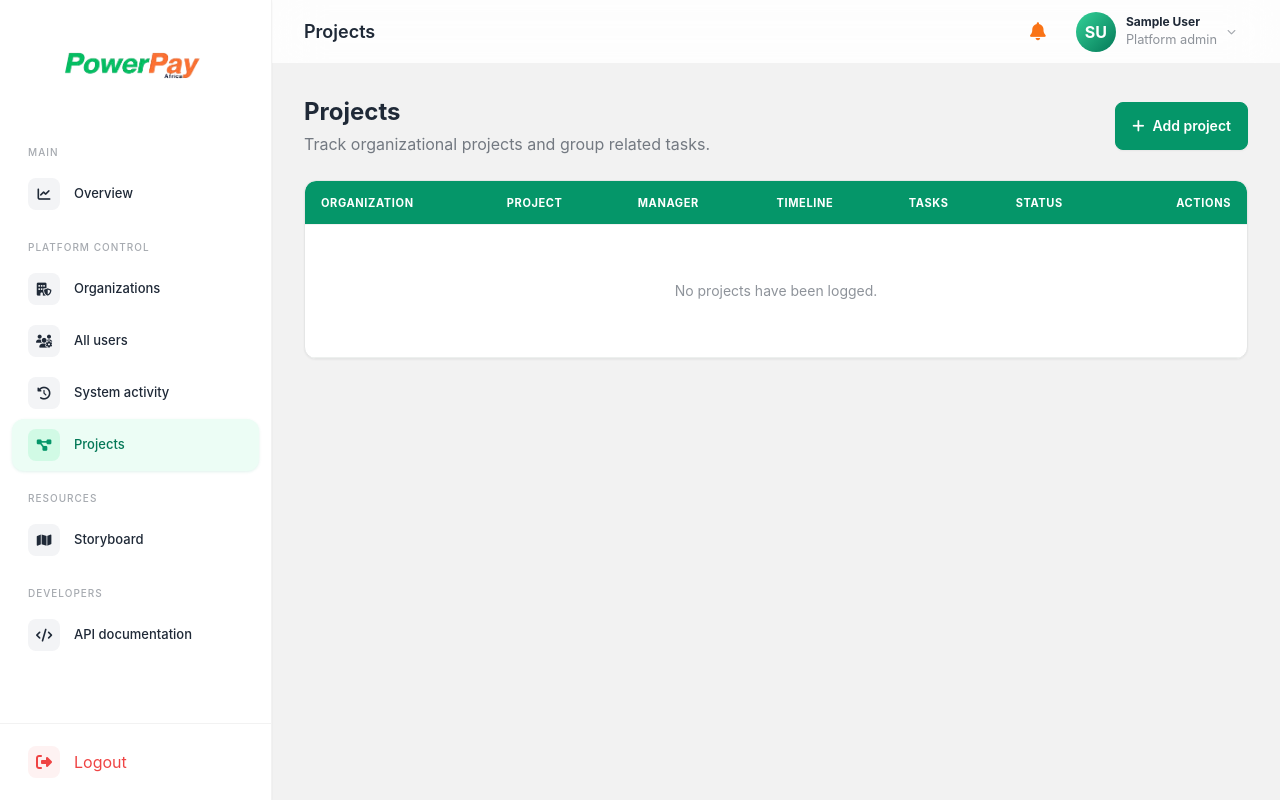
After one commit to Tarimo077/PowerpayERP, a Django app: page /projects/ in a window 1280 px wide. The commit adds this page. Run offline with Django 5.2, Linux system fonts and the light colour scheme; the visitor is signed in with stand-in values (Sample User, id 1); data comes from the database, SQL or seed files in the repository; data that the repository does not hold is empty; parts of the project's set-up code (start-up, migrations or seed data) failed here and were passed over; some libraries are stand-ins or nearby versions.

Commit message:
added projects and attached them to timesheets and tasks

```diff
--- a/erp/admin.py
+++ b/erp/admin.py
@@ -22,6 +22,7 @@ from .models import (
     PaymentVoucherLine,
     PaymentVoucherReceipt,
     Profile,
+    Project,
     Task,
     Timesheet,
     TimesheetEntry,
@@ -66,6 +67,7 @@ MODELS = [
     Organization,
     Department,
     Profile,
+    Project,
     Task,
     Timesheet,
     TimesheetEntry,
--- a/erp/api_urls.py
+++ b/erp/api_urls.py
@@ -6,6 +6,7 @@ from drf_spectacular.views import SpectacularAPIView, SpectacularSwaggerView
 from .api import (
     DocumentViewSet,
     IsPlatformAdminOrOrganizationAdmin,
+    ProjectViewSet,
     TaskViewSet,
     TimesheetViewSet,
 )
@@ -16,6 +17,7 @@ from .api_auth import (
 )
 
 router = DefaultRouter()
+router.register("projects", ProjectViewSet, basename="api-project")
 router.register("tasks", TaskViewSet, basename="api-task")
 router.register("timesheets", TimesheetViewSet, basename="api-timesheet")
 router.register("documents", DocumentViewSet, basename="api-document")
--- a/erp/forms.py
+++ b/erp/forms.py
@@ -26,6 +26,7 @@ from .models import (
     PaymentVoucher,
     PaymentVoucherLine,
     Profile,
+    Project,
     Task,
     Timesheet,
     TimesheetEntry,
@@ -258,6 +259,7 @@ class TaskForm(StyledForm, forms.ModelForm):
             "description",
             "instructions",
             "assigned_to",
+            "project",
             "department",
             "priority",
             "start_date",
@@ -289,9 +291,76 @@ class TaskForm(StyledForm, forms.ModelForm):
         self.fields["department"].queryset = Department.objects.filter(
             organization=organization
         )
+        self.fields["project"].queryset = Project.objects.filter(
+            organization=organization
+        ).exclude(status="cancelled")
+        self.fields["project"].required = False
+        self.fields["project"].empty_label = "No project"
 
     def clean_attachment(self):
         return validate_business_upload(self.cleaned_data.get("attachment"))
+
+
+class ProjectForm(StyledForm, forms.ModelForm):
+    class Meta:
+        model = Project
+        fields = [
+            "organization",
+            "name",
+            "code",
+            "description",
+            "status",
+            "start_date",
+            "end_date",
+            "project_manager",
+        ]
+        widgets = {
+            "description": forms.Textarea(attrs={"rows": 3}),
+            "start_date": forms.DateInput(attrs={"type": "date"}),
+            "end_date": forms.DateInput(attrs={"type": "date"}),
+        }
+
+    def __init__(self, *args, organization=None, platform_admin=False, **kwargs):
+        super().__init__(*args, **kwargs)
+        self.fields["organization"].queryset = Organization.objects.filter(
+            is_active=True
+        ).order_by("name")
+        if not platform_admin:
+            self.fields["organization"].queryset = Organization.objects.filter(
+                pk=getattr(organization, "pk", None)
+            )
+            self.fields["organization"].initial = organization
+            self.fields["organization"].widget = forms.HiddenInput()
+        elif self.instance.pk:
+            self.fields["organization"].disabled = True
+        selected_org = organization or getattr(self.instance, "organization", None)
+        selected_org_id = getattr(selected_org, "pk", None)
+        if self.is_bound:
+            selected_org_id = self.data.get("organization") or selected_org_id
+        managers = Profile.objects.filter(user__is_active=True)
+        if selected_org_id:
+            managers = managers.filter(organization_id=selected_org_id)
+        elif not platform_admin:
+            managers = managers.none()
+        self.fields["project_manager"].queryset = managers.select_related(
+            "user", "organization"
+        )
+        self.fields["project_manager"].required = False
+        self.fields["project_manager"].empty_label = "No project manager"
+
+    def clean_code(self):
+        return self.cleaned_data["code"].strip().upper()
+
+    def clean(self):
+        cleaned_data = super().clean()
+        organization = cleaned_data.get("organization")
+        manager = cleaned_data.get("project_manager")
+        if manager and organization and manager.organization_id != organization.id:
+            self.add_error(
+                "project_manager",
+                "Project manager belongs to another organization.",
+            )
+        return cleaned_data
 
 
 class TaskStatusForm(StyledForm, forms.Form):
@@ -312,6 +381,21 @@ class TaskStatusForm(StyledForm, forms.Form):
 
 
 class TimesheetForm(StyledForm, forms.ModelForm):
+    project_scope = forms.ChoiceField(
+        choices=[
+            ("all", "All projects and tasks without a project"),
+            ("selected", "Only selected projects"),
+        ],
+        initial="all",
+        label="Tasks to prefill",
+        required=False,
+    )
+    projects = forms.ModelMultipleChoiceField(
+        queryset=Project.objects.none(),
+        required=False,
+        widget=forms.CheckboxSelectMultiple,
+        help_text="Used only when ‘Only selected projects’ is chosen.",
+    )
     month = forms.ChoiceField(
         choices=[(number, calendar.month_name[number]) for number in range(1, 13)]
     )
@@ -357,7 +441,12 @@ class TimesheetForm(StyledForm, forms.ModelForm):
         self.fields["place_of_assignment"].help_text = (
             "Defaults to Kenya; change it when the assignment is elsewhere."
         )
+        self.fields["projects"].queryset = Project.objects.filter(
+            organization=organization
+        ).exclude(status="cancelled")
         if self.instance.pk:
+            self.fields.pop("project_scope")
+            self.fields.pop("projects")
             self.fields["month"].initial = self.instance.period_start.month
             self.fields["year"].initial = self.instance.period_start.year
             self.fields["month"].disabled = True
@@ -372,6 +461,8 @@ class TimesheetForm(StyledForm, forms.ModelForm):
             [
                 "month",
                 "year",
+                "project_scope",
+                "projects",
                 "service_contract",
                 "financing",
                 "contract_number",
@@ -404,6 +495,8 @@ class TimesheetForm(StyledForm, forms.ModelForm):
             raise forms.ValidationError(
                 f"A timesheet already exists for {calendar.month_name[int(month)]} {year}."
             )
+        if d.get("project_scope") == "selected" and not d.get("projects"):
+            self.add_error("projects", "Select at least one project to prefill.")
         return d
 
     def clean_expert_signature(self):
@@ -541,6 +634,21 @@ class TimesheetRequestForm(StyledForm, forms.Form):
             }
         ),
     )
+    project_scope = forms.ChoiceField(
+        choices=[
+            ("all", "All projects and tasks without a project"),
+            ("selected", "Only selected projects"),
+        ],
+        initial="all",
+        label="Tasks to prefill",
+        required=False,
+    )
+    projects = forms.ModelMultipleChoiceField(
+        queryset=Project.objects.none(),
+        required=False,
+        widget=forms.CheckboxSelectMultiple,
+        help_text="Used only when ‘Only selected projects’ is chosen.",
+    )
 
     def __init__(
         self,
@@ -564,6 +672,18 @@ class TimesheetRequestForm(StyledForm, forms.Form):
             self.fields["employee"].initial = [selected_employee]
         self.fields["month"].initial = [str(timezone.localdate().month)]
         self.fields["due_date"].initial = timezone.localdate() + timedelta(days=3)
+        self.fields["projects"].queryset = Project.objects.filter(
+            organization=organization
+        ).exclude(status="cancelled")
+
+    def clean(self):
+        cleaned_data = super().clean()
+        if (
+            cleaned_data.get("project_scope") == "selected"
+            and not cleaned_data.get("projects")
+        ):
+            self.add_error("projects", "Select at least one project to prefill.")
+        return cleaned_data
 
     def clean_due_date(self):
         due = self.cleaned_data["due_date"]
--- a/erp/urls.py
+++ b/erp/urls.py
@@ -85,6 +85,9 @@ urlpatterns = [
         name="platform_user_status",
     ),
     path("platform/activity/", views.platform_activity, name="platform_activity"),
+    path("projects/", views.projects, name="projects"),
+    path("projects/new/", views.project_create, name="project_create"),
+    path("projects/<int:pk>/edit/", views.project_edit, name="project_edit"),
     path("tasks/", views.tasks, name="tasks"),
     path("tasks/new/", views.task_create, name="task_create"),
     path("tasks/<int:pk>/", views.task_detail, name="task_detail"),
--- a/erp/views.py
+++ b/erp/views.py
@@ -66,7 +66,8 @@ def _audit(request, action, obj):
     if status_value is not None:
         details["status"] = status_value
     AuditLog.objects.create(
-        organization=getattr(p, "organization", None),
+        organization=getattr(p, "organization", None)
+        or getattr(obj, "organization", None),
         actor=request.user,
         action=action,
         entity_type=obj.__class__.__name__,
@@ -713,21 +714,103 @@ def tasks(request):
 
     q = request.GET.get("q", "")
     status = request.GET.get("status", "")
+    project = request.GET.get("project", "")
 
     if q:
         qs = qs.filter(
             Q(title__icontains=q)
             | Q(description__icontains=q)
             | Q(assigned_to__user__first_name__icontains=q)
+            | Q(project__name__icontains=q)
+            | Q(project__code__icontains=q)
         )
     if status:
         qs = qs.filter(status=status)
+    if project:
+        qs = qs.filter(project_id=project)
 
     task_rows = list(qs)
     for task in task_rows:
         task.can_change_status = bool(_task_status_choices(task, p))
     return render(
-        request, "erp/task_list.html", {"tasks": task_rows, "statuses": Task.STATUSES}
+        request,
+        "erp/task_list.html",
+        {
+            "tasks": task_rows,
+            "statuses": Task.STATUSES,
+            "projects": Project.objects.filter(organization=p.organization),
+        },
+    )
+
+
+@login_required
+def projects(request):
+    profile = getattr(request.user, "profile", None)
+    queryset = Project.objects.select_related(
+        "organization", "project_manager__user"
+    ).annotate(task_count=Count("tasks"))
+    if not request.user.is_superuser:
+        if not profile or not profile.organization_id:
+            return HttpResponse(status=403)
+        queryset = queryset.filter(organization=profile.organization)
+    return render(request, "erp/project_list.html", {"projects": queryset})
+
+
+@login_required
+@roles_allowed("admin")
+@transaction.atomic
+def project_create(request):
+    profile = getattr(request.user, "profile", None)
+    organization = None if request.user.is_superuser else profile.organization
+    form = ProjectForm(
+        request.POST or None,
+        organization=organization,
+        platform_admin=request.user.is_superuser,
+    )
+    if request.method == "POST" and form.is_valid():
+        project = form.save(False)
+        if organization:
+            project.organization = organization
+        project.full_clean()
+        project.save()
+        _audit(request, "project_created", project)
+        messages.success(request, f"Project {project.code} created.")
+        return redirect(
+            "project_create" if request.POST.get("_add_another") else "projects"
+        )
+    return render(
+        request,
+        "erp/form.html",
+        {"form": form, "title": "Add project", "submit": "Create project"},
+    )
+
+
+@login_required
+@roles_allowed("admin")
+@transaction.atomic
+def project_edit(request, pk):
+    profile = getattr(request.user, "profile", None)
+    queryset = Project.objects.select_for_update()
+    if not request.user.is_superuser:
+        queryset = queryset.filter(organization=profile.organization)
+    project = get_object_or_404(queryset, pk=pk)
+    form = ProjectForm(
+        request.POST or None,
+        instance=project,
+        organization=project.organization,
+        platform_admin=request.user.is_superuser,
+    )
+    if request.method == "POST" and form.is_valid():
+        project = form.save(False)
+        project.full_clean()
+        project.save()
+        _audit(request, "project_updated", project)
+        messages.success(request, f"Project {project.code} updated.")
+        return redirect("projects")
+    return render(
+        request,
+        "erp/form.html",
+        {"form": form, "title": "Edit project", "submit": "Save changes"},
     )
 
 
@@ -965,6 +1048,10 @@ def timesheet_create(request):
             Q(actual_completed_at__isnull=True)
             | Q(actual_completed_at__date__gte=obj.period_start)
         )
+        if form.cleaned_data.get("project_scope") == "selected":
+            assigned_tasks = assigned_tasks.filter(
+                project__in=form.cleaned_data["projects"]
+            )
         prefilled = _prefilled_timesheet_entries(obj, assigned_tasks)
         if prefilled:
             TimesheetEntry.objects.bulk_create(prefilled)
@@ -1570,6 +1657,10 @@ def timesheet_request(request):
                             Q(actual_completed_at__isnull=True)
                             | Q(actual_completed_at__date__gte=period_start)
                         )
+                        if form.cleaned_data.get("project_scope") == "selected":
+                            assigned = assigned.filter(
+                                project__in=form.cleaned_data["projects"]
+                            )
                         TimesheetEntry.objects.bulk_create(
                             _prefilled_timesheet_entries(sheet, assigned)
                         )
--- a/templates/base.html
+++ b/templates/base.html
@@ -319,12 +319,12 @@
           {% if user.is_superuser %}<p class="px-4 pt-5 pb-2 text-[10px] uppercase tracking-widest text-base-content/40">Platform control</p><a href="{% url 'platform_organizations' %}"
    class="side-link flex items-center gap-3.5 px-4 py-2.5 rounded-xl {% if '/platform/organizations/' in request.path %}active{% endif %}"><span class="nav-icon w-8 h-8 rounded-lg grid place-items-center"><i class="fa-solid fa-building-shield"></i></span>Organizations</a><a href="{% url 'platform_users' %}"
    class="side-link flex items-center gap-3.5 px-4 py-2.5 rounded-xl {% if '/platform/users/' in request.path %}active{% endif %}"><span class="nav-icon w-8 h-8 rounded-lg grid place-items-center"><i class="fa-solid fa-users-gear"></i></span>All users</a><a href="{% url 'platform_activity' %}"
-   class="side-link flex items-center gap-3.5 px-4 py-2.5 rounded-xl {% if '/platform/activity/' in request.path %}active{% endif %}"><span class="nav-icon w-8 h-8 rounded-lg grid place-items-center"><i class="fa-solid fa-clock-rotate-left"></i></span>System activity</a><p class="px-4 pt-5 pb-2 text-[10px] uppercase tracking-widest text-base-content/40">Resources</p><a href="{% url 'storyboard' %}"
+   class="side-link flex items-center gap-3.5 px-4 py-2.5 rounded-xl {% if '/platform/activity/' in request.path %}active{% endif %}"><span class="nav-icon w-8 h-8 rounded-lg grid place-items-center"><i class="fa-solid fa-clock-rotate-left"></i></span>System activity</a><a href="{% url 'projects' %}" class="side-link flex items-center gap-3.5 px-4 py-2.5 rounded-xl {% if '/projects/' in request.path %}active{% endif %}"><span class="nav-icon w-8 h-8 rounded-lg grid place-items-center"><i class="fa-solid fa-diagram-project"></i></span>Projects</a><p class="px-4 pt-5 pb-2 text-[10px] uppercase tracking-widest text-base-content/40">Resources</p><a href="{% url 'storyboard' %}"
    class="side-link flex items-center gap-3.5 px-4 py-2.5 rounded-xl {% if '/storyboard/' in request.path %}active{% endif %}"><span class="nav-icon w-8 h-8 rounded-lg grid place-items-center"><i class="fa-solid fa-map"></i></span>Storyboard</a>{% endif %}
           {% if not user.is_superuser %}
             <p class="px-4 pt-5 pb-2 text-[10px] uppercase tracking-widest text-base-content/40">Work</p><a href="{% url 'chats' %}"
    class="side-link flex items-center gap-3.5 px-4 py-2.5 rounded-xl {% if '/chats/' in request.path %}active{% endif %}"><span class="nav-icon w-8 h-8 rounded-lg grid place-items-center"><i class="fa-solid fa-comments"></i></span><span class="flex-1">Chats</span>{% if unread_chat_count %}<span class="badge badge-primary badge-sm text-white">{{ unread_chat_count }}</span>{% endif %}</a><a href="{% url 'tasks' %}"
-   class="side-link flex items-center gap-3.5 px-4 py-2.5 rounded-xl {% if '/tasks/' in request.path %}active{% endif %}"><span class="nav-icon w-8 h-8 rounded-lg grid place-items-center"><i class="fa-solid fa-list-check"></i></span>Tasks</a><a href="{% url 'timesheets' %}"
+   class="side-link flex items-center gap-3.5 px-4 py-2.5 rounded-xl {% if '/tasks/' in request.path %}active{% endif %}"><span class="nav-icon w-8 h-8 rounded-lg grid place-items-center"><i class="fa-solid fa-list-check"></i></span>Tasks</a><a href="{% url 'projects' %}" class="side-link flex items-center gap-3.5 px-4 py-2.5 rounded-xl {% if '/projects/' in request.path %}active{% endif %}"><span class="nav-icon w-8 h-8 rounded-lg grid place-items-center"><i class="fa-solid fa-diagram-project"></i></span>Projects</a><a href="{% url 'timesheets' %}"
    class="side-link flex items-center gap-3.5 px-4 py-2.5 rounded-xl {% if '/timesheets/' in request.path %}active{% endif %}"><span class="nav-icon w-8 h-8 rounded-lg grid place-items-center"><i class="fa-regular fa-clock"></i></span>Timesheets</a><a href="{% url 'leave_dashboard' %}"
    class="side-link flex items-center gap-3.5 px-4 py-2.5 rounded-xl {% if '/leave/' in request.path %}active{% endif %}"><span class="nav-icon w-8 h-8 rounded-lg grid place-items-center"><i class="fa-solid fa-umbrella-beach"></i></span>Leave</a><a href="{% url 'item_requests' %}"
    class="side-link flex items-center gap-3.5 px-4 py-2.5 rounded-xl {% if '/item-requests/' in request.path %}active{% endif %}"><span class="nav-icon w-8 h-8 rounded-lg grid place-items-center"><i class="fa-solid fa-basket-shopping"></i></span>Item requests</a><a href="{% url 'payment_vouchers' %}"
--- /dev/null
+++ b/templates/erp/project_list.html
@@ -0,0 +1,46 @@
+{% extends 'base.html' %}
+{% block page_title %}Projects{% endblock %}
+{% block content %}
+  <div class="flex flex-wrap items-center justify-between gap-4 mb-6">
+    <div>
+      <h2 class="text-2xl font-bold">Projects</h2>
+      <p class="opacity-60 mt-1">Track organizational projects and group related tasks.</p>
+    </div>
+    {% if user.is_superuser or current_profile.role == 'admin' %}
+      <a href="{% url 'project_create' %}"
+         class="btn btn-primary text-white"
+         data-modal
+         data-modal-title="Add project"><i class="fa-solid fa-plus"></i> Add project</a>
+    {% endif %}
+  </div>
+  <section class="overflow-x-auto bg-base-100 shadow-sm rounded-xl border border-base-300">
+    <table class="table">
+      <thead>
+        <tr>
+          {% if user.is_superuser %}<th>Organization</th>{% endif %}
+          <th>Project</th>
+          <th>Manager</th>
+          <th>Timeline</th>
+          <th>Tasks</th>
+          <th>Status</th>
+          {% if user.is_superuser or current_profile.role == 'admin' %}<th class="text-right">Actions</th>{% endif %}
+        </tr>
+      </thead>
+      <tbody>
+        {% for project in projects %}
+          <tr class="hover">
+            {% if user.is_superuser %}<td>{{ project.organization }}</td>{% endif %}
+            <td><div class="font-semibold">{{ project.name }}</div><div class="text-xs font-mono opacity-60">{{ project.code }}</div></td>
+            <td>{{ project.project_manager|default:'—' }}</td>
+            <td>{{ project.start_date|default:'—' }} — {{ project.end_date|default:'—' }}</td>
+            <td><span class="badge badge-ghost">{{ project.task_count }}</span></td>
+            <td><span class="badge {% if project.status == 'active' or project.status == 'completed' %}badge-success{% elif project.status == 'on_hold' %}badge-warning{% elif project.status == 'cancelled' %}badge-error{% else %}badge-ghost{% endif %} {% if project.status != 'planned' %}text-white{% endif %}">{{ project.get_status_display }}</span></td>
+            {% if user.is_superuser or current_profile.role == 'admin' %}<td class="text-right"><a href="{% url 'project_edit' project.pk %}" class="btn btn-sm btn-primary text-white" data-modal data-modal-title="Edit project">Edit</a></td>{% endif %}
+          </tr>
+        {% empty %}
+          <tr><td colspan="7" class="text-center py-14 opacity-50">No projects have been logged.</td></tr>
+        {% endfor %}
+      </tbody>
+    </table>
+  </section>
+{% endblock %}
--- a/templates/erp/task_detail.html
+++ b/templates/erp/task_detail.html
@@ -51,6 +51,10 @@
             <p class="font-semibold">{{ task.actual_completed_at|date:'d M Y, H:i'|default:'Not completed' }}</p>
           </div>
           <div>
+            <small class="opacity-60">Project</small>
+            <p>{{ task.project|default:'No project' }}</p>
+          </div>
+          <div>
             <small class="opacity-60">Department</small>
             <p>{{ task.department|default:'General' }}</p>
           </div>
```
Also changed, not shown: erp/api.py (+139 -2 lines), erp/models.py (+57 -0 lines), erp/tests.py (+85 -0 lines), templates/erp/task_list.html (+7 -1 lines), erp/migrations/0015_project_task_project_and_more.py (added).
